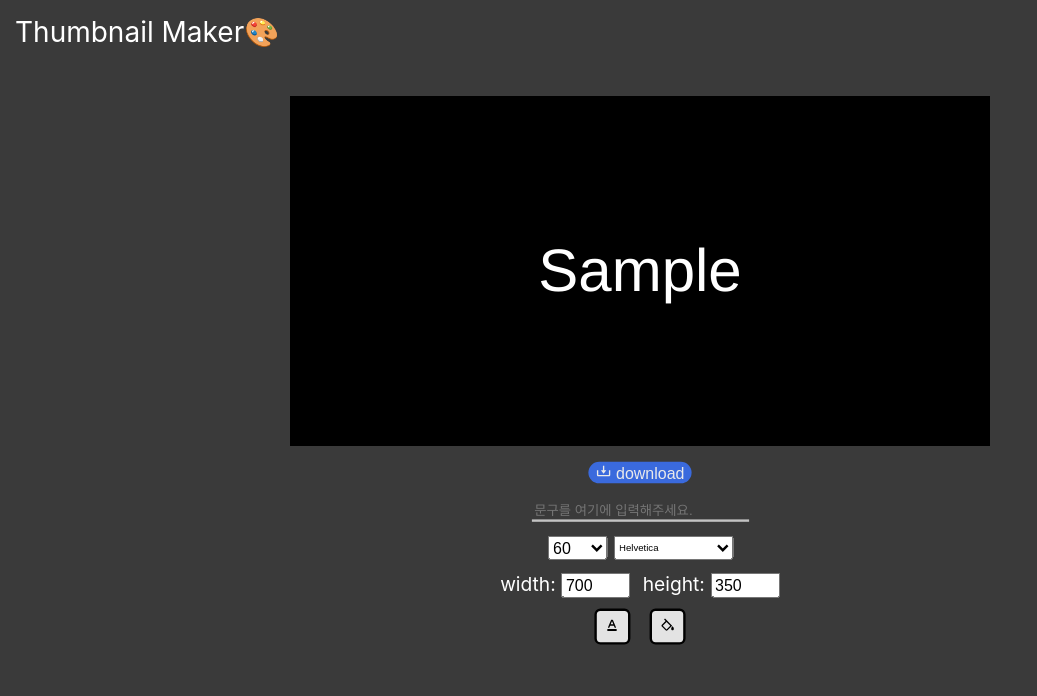
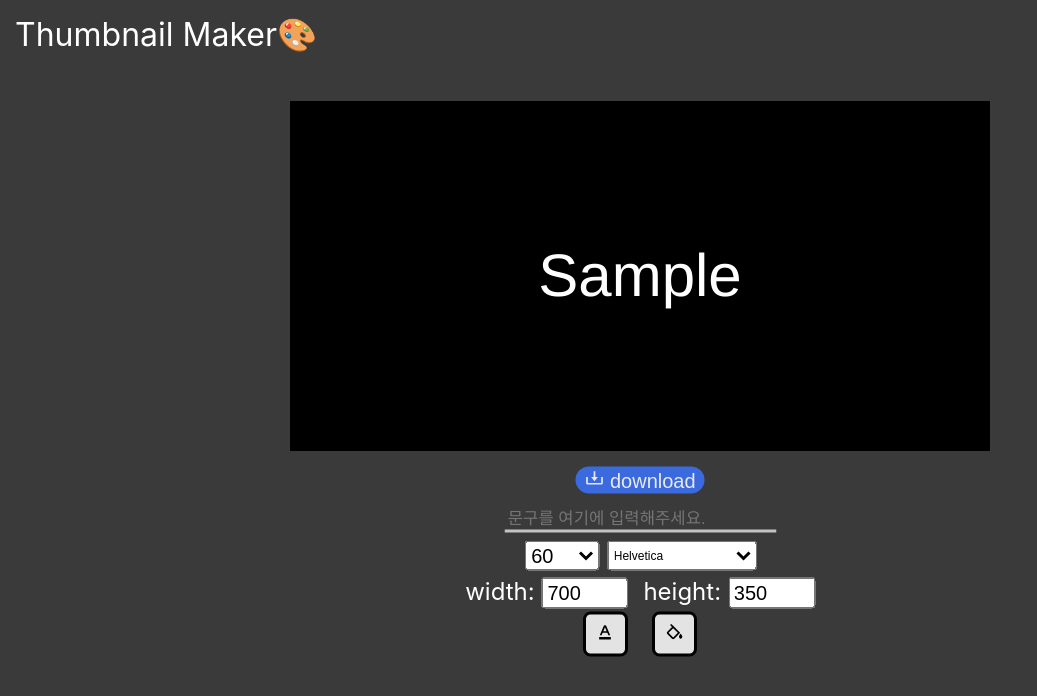
Before and after one commit to Bam-j/Thumbnail-Maker, a React (Create React App) app: page / in a window 1280 px wide. Shown: the top 696 px of the page, without its empty margins (0-1037 px from the left). Built offline with nearby package versions, Linux system fonts and the light colour scheme.

Commit message:
크기 조금 더 확대

```diff
--- a/src/components/Buttons/ColorPickerButtons/ColorPickerButtons.jsx
+++ b/src/components/Buttons/ColorPickerButtons/ColorPickerButtons.jsx
@@ -15,5 +15,5 @@ const ColorPickerButtonsWrapper = styled.div`
 	display: flex;
 	justify-content: center;
 	padding-top: 1rem;
-	transform: scale(1.2, 1.2);
+	transform: scale(1.5, 1.5);
 `;
--- a/src/components/Buttons/DownloadButton.jsx
+++ b/src/components/Buttons/DownloadButton.jsx
@@ -18,7 +18,7 @@ export const DownloadButton = ({ onClick }) => {
 const DownloadButtonWrapper = styled.div`
 	display: flex;
 	justify-content: center;
-	transform: scale(1.2, 1.2);
+	transform: scale(1.5, 1.5);
 `;
 
 const Download = styled.button`
--- a/src/components/Header.jsx
+++ b/src/components/Header.jsx
@@ -19,7 +19,7 @@ const HeaderContainer = styled.div`
 
 const Title = styled.div`
 	color: #ffffff;
-	font-size: 1.75rem;
+	font-size: 2rem;
 	margin: 15px;
 	cursor: pointer;
 
--- a/src/components/Tools/SizeForm.jsx
+++ b/src/components/Tools/SizeForm.jsx
@@ -45,7 +45,7 @@ const SizeFormWrapper = styled.div`
   margin: auto;
   padding-top: 1rem;
   color: #ffffff;
-  transform: scale(1.2, 1.2);
+  transform: scale(1.5, 1.5);
 
   & .size-input:first-child {
     margin-right: 10px;
--- a/src/components/Tools/TextInput.jsx
+++ b/src/components/Tools/TextInput.jsx
@@ -75,7 +75,7 @@ const Input = styled.input`
   color: #ffffff;
   padding-top: 1.25rem;
   margin: auto;
-  transform: scale(1.2, 1.2);
+  transform: scale(1.5, 1.5);
 
   &:focus {
     outline: none;
@@ -95,7 +95,7 @@ const FontSettingWrapper = styled.div`
   justify-content: center;
   margin: auto;
   padding-top: 1.125rem;
-  transform: scale(1.2, 1.2);
+  transform: scale(1.5, 1.5);
 `;
 
 const SelectFontSize = styled.select`
```
